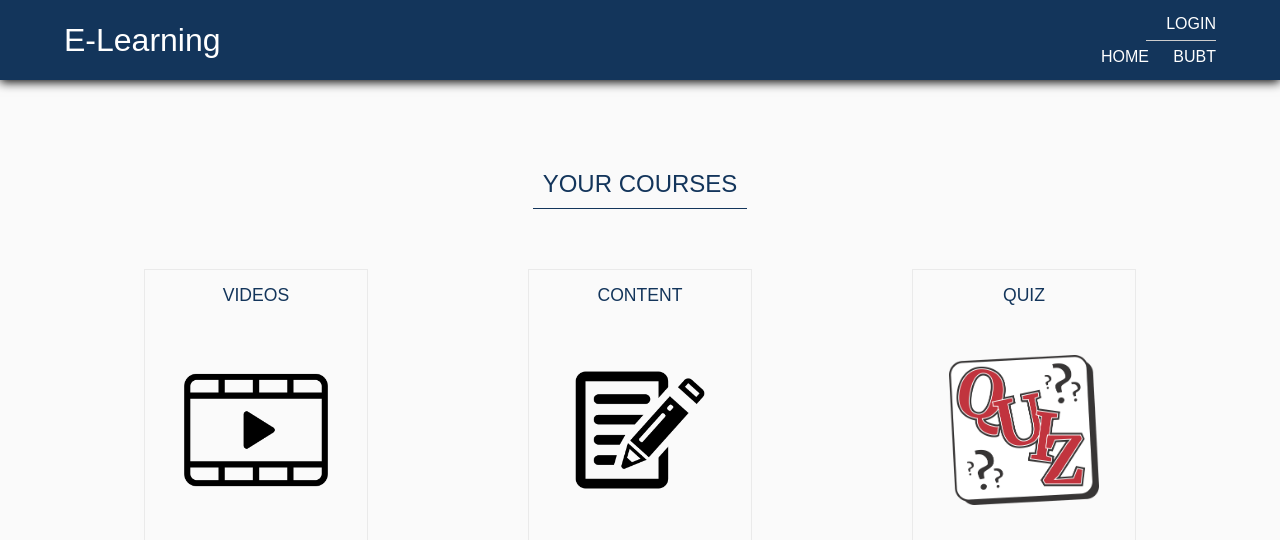
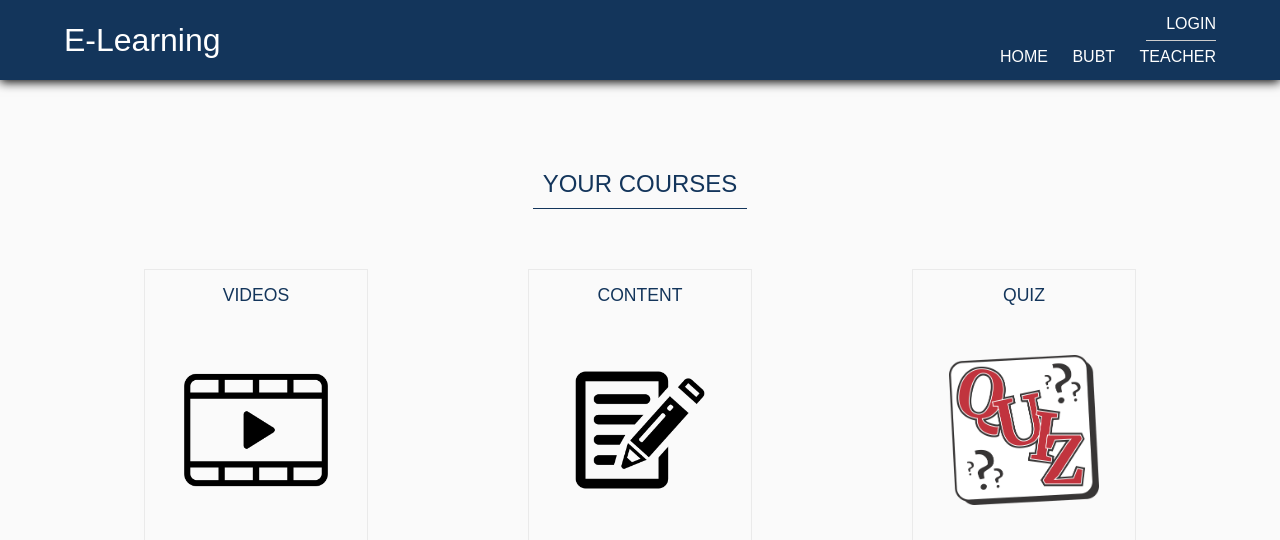
Before and after one commit to intishar-ishmam/e-learning, a Django app: template templates/teacher/select-module.html in a window 1280 px wide. Shown: the top 540 px of the page. Run offline with Django 3.2, Linux system fonts and the light colour scheme; the template is opened without the code that fills it, so the values that code supplies are empty; parts of the project's set-up code (start-up, migrations or seed data) failed here and were passed over; some libraries are stand-ins or nearby versions.

Commit message:
i hate pychache

```diff
--- a/teacher/views.py
+++ b/teacher/views.py
@@ -170,3 +170,7 @@ def smartbook_delete(request, smartbook_id, course_id):
     except:
         messages.error(request, "Smartbook not found")
         return redirect('smartbook-display', course_id=course_id)
+
+
+def quiz_display(request):
+    return None
--- a/templates/teacher/base.html
+++ b/templates/teacher/base.html
@@ -39,6 +39,7 @@
                         <ul class="desktop">
                             <li><a href="{% url 'teacher-index' %}">Home</a></li>
                             <li><a href="https://www.bubt.edu.bd" target="_blank">BUBT</a></li>
+                            <li><a href="{% url 'teacher-index' %}">TEACHER</a></li>
                         </ul>
                         {% if request.session.teacher_id %}
                         <ul class="mobile">
@@ -50,6 +51,7 @@
                         <ul class="mobile">
                             <li><a href="{% url 'teacher-index' %}">Home</a></li>
                             <li><a href="https://www.bubt.edu.bd" target="_blank">BUBT</a></li>
+                            <li><a href="{% url 'teacher-index' %}">TEACHER</a></li>
                             <li><a href="{% url 'teacher-login' %}">Login</a></li>
                         </ul>
                         {% endif %}
```
Also changed, not shown: 1 other file.
